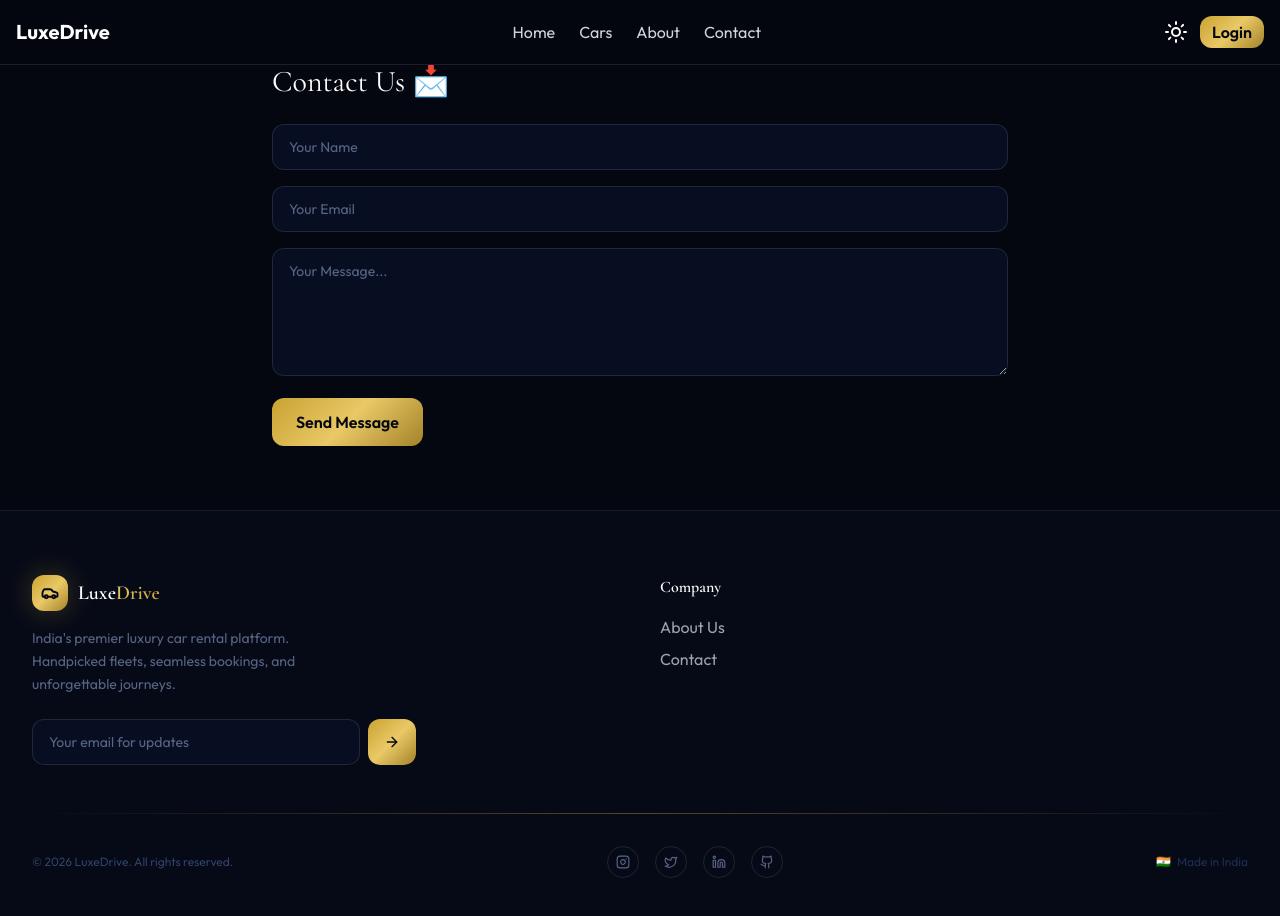
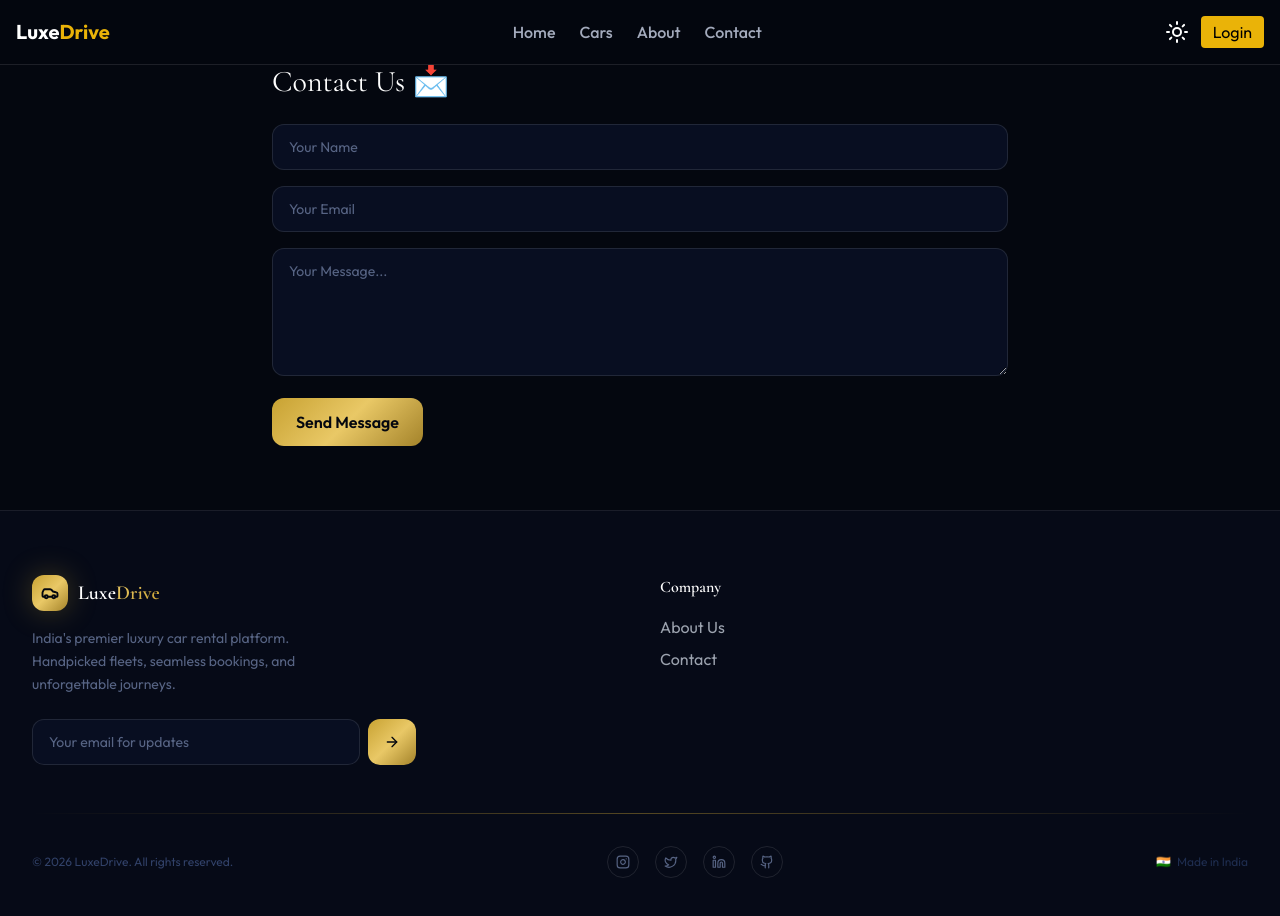
Before and after one commit to prakhardotdev/car-rental-project, a React (Vite) app in the folder frontend/: page /contact in a window 1280 px wide. Shown: the top 916 px of the page. Built offline with nearby package versions, Linux system fonts and the light colour scheme; no server answers.

Commit message:
contact form connected to DB

```diff
--- a/frontend/src/components/Navbar.jsx
+++ b/frontend/src/components/Navbar.jsx
@@ -8,41 +8,40 @@ export default function Navbar() {
   const { theme, toggleTheme } = useTheme()
 
   return (
-    <header className="fixed w-full top-0 z-50 bg-white/90 dark:bg-night-900/90 backdrop-blur border-b border-gray-200 dark:border-white/10">
-      <div className="max-w-7xl mx-auto px-4 flex justify-between items-center h-16">
+    <header className="fixed top-0 w-full z-50 backdrop-blur-lg border-b border-white/10 bg-white/80 dark:bg-night-900/90">
+      <div className="max-w-7xl mx-auto px-4 flex items-center justify-between h-16">
 
         {/* LOGO */}
-        <Link to="/" className="text-xl font-bold text-gray-900 dark:text-white">
-          LuxeDrive
+        <Link className="text-xl font-bold text-gray-900 dark:text-white">
+          Luxe<span className="text-yellow-500">Drive</span>
         </Link>
 
-        {/* LINKS */}
-        <nav className="flex gap-6 text-gray-700 dark:text-gray-300">
-          <NavLink to="/">Home</NavLink>
-          <NavLink to="/cars">Cars</NavLink>
-          <NavLink to="/about">About</NavLink>
-          <NavLink to="/contact">Contact</NavLink>
+        {/* NAV */}
+        <nav className="flex gap-6 font-medium">
+          <NavLink to="/" className="text-gray-700 dark:text-night-200 hover:text-yellow-500">Home</NavLink>
+          <NavLink to="/cars" className="text-gray-700 dark:text-night-200 hover:text-yellow-500">Cars</NavLink>
+          <NavLink to="/about" className="text-gray-700 dark:text-night-200 hover:text-yellow-500">About</NavLink>
+          <NavLink to="/contact" className="text-gray-700 dark:text-night-200 hover:text-yellow-500">Contact</NavLink>
         </nav>
 
         {/* RIGHT */}
         <div className="flex items-center gap-3">
 
-          {/* THEME */}
           <button onClick={toggleTheme}>
             {theme === 'dark' ? <Sun /> : <Moon />}
           </button>
 
           {user ? (
-            <button onClick={logout} className="btn-gold px-3 py-1">
+            <button onClick={logout} className="bg-yellow-500 px-3 py-1 rounded text-black">
               Logout
             </button>
           ) : (
-            <Link to="/login" className="btn-gold px-3 py-1">
+            <Link to="/login" className="bg-yellow-500 px-3 py-1 rounded text-black">
               Login
             </Link>
           )}
+        </div>
 
-        </div>
       </div>
     </header>
   )
--- a/frontend/src/pages/Home.jsx
+++ b/frontend/src/pages/Home.jsx
@@ -1,38 +1,30 @@
 import { useState } from 'react'
-import { Link, useNavigate } from 'react-router-dom'
-import { motion } from 'framer-motion'
-import { Search, MapPin, ArrowRight } from 'lucide-react'
-import CarCard from '../components/CarCard'
-import { SkeletonCard } from '../components/Skeleton'
-import { useFeaturedCars } from '../hooks/useCars'
+import { useNavigate } from 'react-router-dom'
+import { ArrowRight } from 'lucide-react'
 
 export default function Home() {
   const navigate = useNavigate()
   const [query, setQuery] = useState('')
   const [location, setLocation] = useState('')
-  const { cars: featuredCars, loading } = useFeaturedCars()
 
   const handleSearch = () => {
-    const p = new URLSearchParams()
-    if (query) p.set('q', query)
-    if (location) p.set('location', location)
-    navigate(`/cars?${p.toString()}`)
+    navigate(`/cars?q=${query}&location=${location}`)
   }
 
   return (
-    <div className="overflow-hidden">
+    <div className="pt-20">
 
       {/* HERO */}
-      <section className="min-h-screen flex items-center pt-20 bg-gradient-to-r from-gray-100 to-gray-200 dark:from-night-900 dark:to-night-800">
+      <section className="min-h-screen flex items-center bg-gradient-to-r from-gray-200 to-gray-300 dark:from-night-900 dark:to-night-800">
         <div className="max-w-7xl mx-auto px-4 grid lg:grid-cols-2 gap-10 items-center">
 
           {/* LEFT */}
           <div>
-            <h1 className="text-5xl font-bold text-gray-900 dark:text-white leading-tight">
+            <h1 className="text-5xl font-bold leading-tight text-gray-900 dark:text-white">
               Drive Your <span className="text-yellow-500">Dreams</span> Today
             </h1>
 
-            <p className="mt-4 text-gray-600 dark:text-gray-400">
+            <p className="mt-4 text-gray-600 dark:text-night-300">
               Premium cars at affordable prices. Book instantly.
             </p>
 
@@ -42,17 +34,17 @@ export default function Home() {
                 value={query}
                 onChange={(e) => setQuery(e.target.value)}
                 placeholder="Search cars"
-                className="flex-1 px-4 py-2 rounded bg-white text-gray-900 border dark:bg-night-800 dark:text-white"
+                className="flex-1 px-4 py-2 rounded border bg-white text-gray-900 dark:bg-night-800 dark:text-white"
               />
 
               <input
                 value={location}
                 onChange={(e) => setLocation(e.target.value)}
                 placeholder="Location"
-                className="flex-1 px-4 py-2 rounded bg-white text-gray-900 border dark:bg-night-800 dark:text-white"
+                className="flex-1 px-4 py-2 rounded border bg-white text-gray-900 dark:bg-night-800 dark:text-white"
               />
 
-              <button onClick={handleSearch} className="btn-gold px-4">
+              <button onClick={handleSearch} className="bg-yellow-500 px-4 rounded text-black">
                 <ArrowRight />
               </button>
             </div>
@@ -61,29 +53,12 @@ export default function Home() {
           {/* RIGHT IMAGE */}
           <img
             src="https://images.unsplash.com/photo-1549924231-f129b911e442"
-            className="rounded-xl shadow-lg"
+            className="rounded-xl shadow-xl"
           />
+
         </div>
       </section>
 
-      {/* FEATURED */}
-      <section className="py-20 bg-white dark:bg-night-900">
-        <div className="max-w-7xl mx-auto px-4">
-
-          <h2 className="text-3xl font-bold text-gray-900 dark:text-white mb-10">
-            Featured Cars
-          </h2>
-
-          <div className="grid md:grid-cols-3 gap-6">
-            {loading
-              ? Array.from({ length: 6 }).map((_, i) => <SkeletonCard key={i} />)
-              : featuredCars.map(car => (
-                  <CarCard key={car._id} car={car} />
-                ))}
-          </div>
-
-        </div>
-      </section>
     </div>
   )
 }
```
